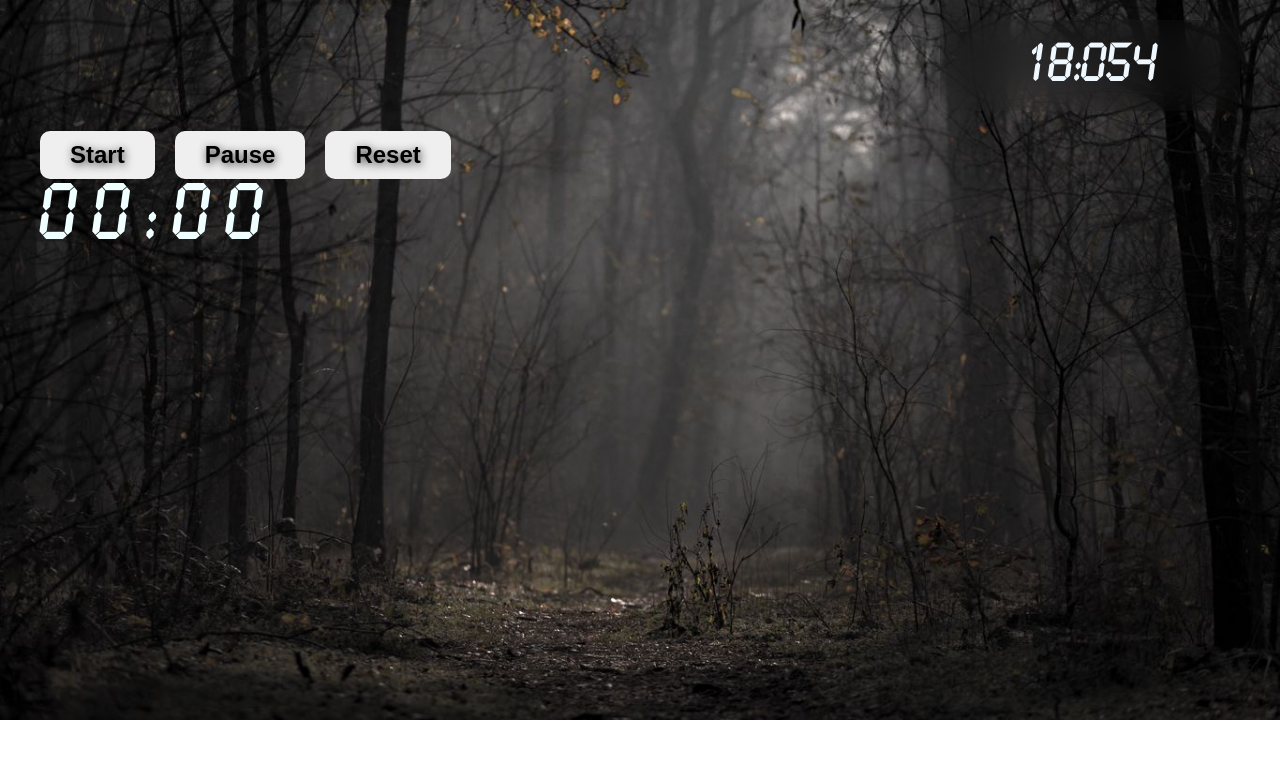
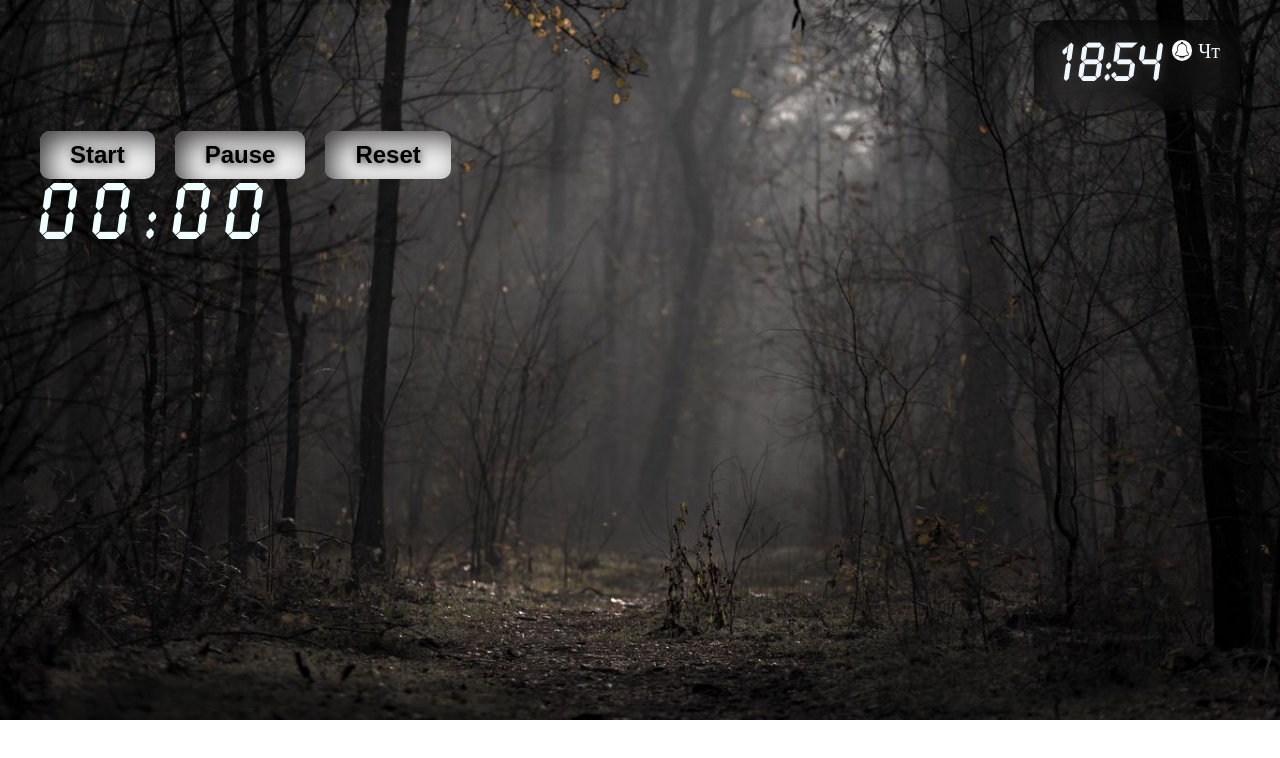
Before and after one commit to pepsif/react-timer, a React (Create React App) app: page / in a window 1280 px wide. Shown: the top 758 px of the page. Built offline with nearby package versions, Linux system fonts and the light colour scheme.

Commit message:
feat: add alarm icons,add day of week

```diff
--- a/src/App.css
+++ b/src/App.css
@@ -62,6 +62,7 @@ body {
     font-weight: bold;
     border: none;
     text-shadow: 1px 2px 8px rgb(54, 50, 50);
+    box-shadow: 10px 10px 27px -3px rgba(0,0,0,0.75) inset;
 
 
 }
--- a/src/App.js
+++ b/src/App.js
@@ -1,6 +1,5 @@
 import React from 'react';
 import './App.css';
-import Header from './components/Header/header'
 import ButtonBlock from "./components/Button-block/button-block";
 import Clock from './components/clock-block/clock';
 import StopWatchTable from './components/stop-watch-table/stop-watch-table';
--- a/src/components/clock-block/clock.css
+++ b/src/components/clock-block/clock.css
@@ -7,17 +7,41 @@
 .clock-container {
     display: flex;
     justify-content: right;
+    text-shadow: 1px 2px 8px rgb(54, 50, 50);
+     font-size: 3rem;
 }
 .clock-table {
+  display: flex;
     font-family: "LCD";
    color: aliceblue;
-   font-size: 3rem;
-   margin: 20px 0;
-   padding: 20px 0;
+     margin: 20px 0;
+   padding: 20px 20px 20px 20px;
    text-align: center;
    position: relative;
    backdrop-filter: blur(20px) ;
-   width: 300px;
-   border-radius: 10px;
+   /* width: 300px; */
+   border-radius: 15px;
+   box-shadow: 10px 10px 27px -3px rgba(0,0,0,0.75) inset;
 
 }
+.number-block {
+
+}
+.alarm-block {
+ display: flex;
+ align-items: flex-start;
+ margin-left: 10px;
+}
+.bell-icon {
+  width:20px;
+  border-radius: 10px;
+
+
+}
+.bell-icon:hover {
+  cursor: pointer;
+}
+.alarm-day {
+  font-size: 20px;
+  margin-left: 6px;
+}
--- a/src/components/clock-block/clock.jsx
+++ b/src/components/clock-block/clock.jsx
@@ -5,7 +5,18 @@ function Clock( props ) {
     return(
       <div className="clock-block">
        <div className="container clock-container">
-         <p className="clock-table">{props.state.clockHours}:{props.state.clockMinutes}</p>
+         <div className="clock-table">
+          <div className="number-block">{props.state.clockHours}:{props.state.clockMinutes}</div>
+          <div className="alarm-block">
+            <img className="bell-icon" src={require("../../images/bell.jpg")} alt="bell-icon"></img>
+            <span className="alarm-day">{props.state.currentDay}</span>
+          </div>
+
+
+
+
+
+         </div>
        </div>
 
       </div>
--- a/src/state/state.js
+++ b/src/state/state.js
@@ -8,7 +8,6 @@ const state = {
   minutes: "00",
   seconds: "00",
   t: "",
-
 
   startTimer() {
     if (this.starter === "play") {
@@ -50,25 +49,24 @@ const state = {
   clockTiming: "",
   clockHours: 0,
   clockMinutes: 0,
+  currentDay: "",
+  daysArr: ["Нд","Пн","Вт","Ср","Чт","Пт","Сб"],
+
   clockTick: setInterval(() => {
     let now = new Date()
    let hour = now.getHours()
    let minute = now.getMinutes()
-    let second = now.getSeconds()
+
+   state.currentDay = state.daysArr[now.getDay()]
 
    state.clockHours = hour
    state.clockMinutes = minute
 
-   if(state.minutes < 10) { state.clockMinutes = "0"+ minute}
+   if(state.clockMinutes < 10) { state.clockMinutes = "0"+ minute}
 
-     console.log("tick")
+    //  console.log(minute)
     rerenderTree()
-
-
   },1000),
-
-
-
 }
  console.log( state.clockHours, state.clockMinutes )
 
```
Also changed, not shown: src/images/bell.jpg (added).
